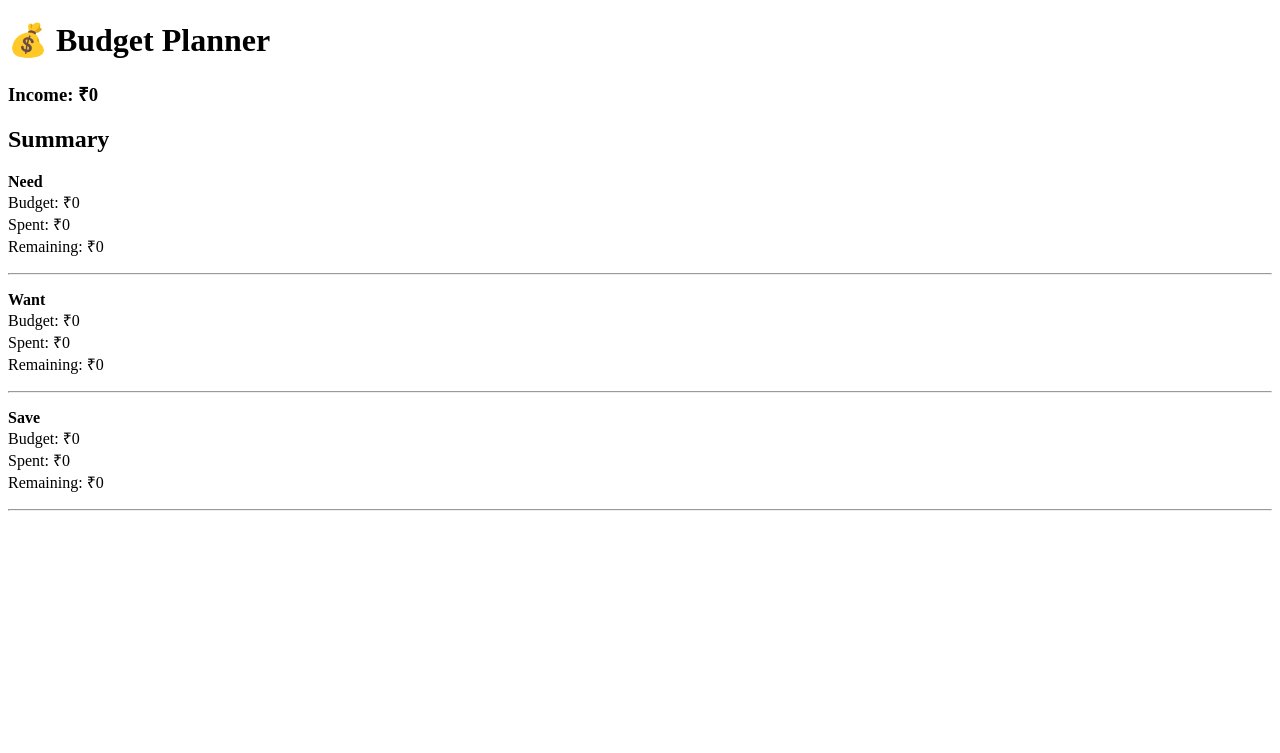
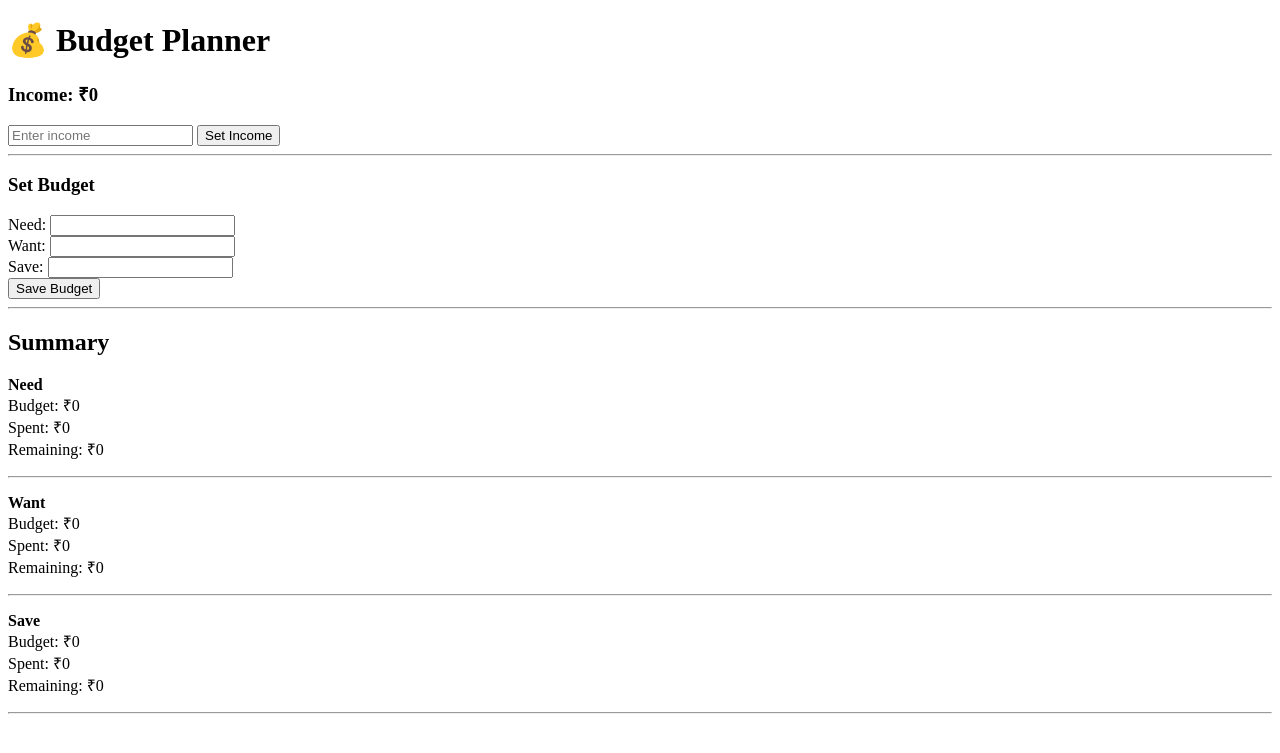
Before and after one commit to newunknownuser369-cell/Budget_Planner, a Flask app: page / in a window 1280 px wide. Shown: the top 753 px of the page. Run offline with Flask 3, Linux system fonts and the light colour scheme.

Commit message:
Update index.html

```diff
--- a/templates/index.html
+++ b/templates/index.html
@@ -8,6 +8,25 @@
 <h1>💰 Budget Planner</h1>
 
 <h3>Income: ₹{{ income }}</h3>
+
+<!-- INCOME FORM -->
+<form method="POST" action="/income">
+    <input name="income" placeholder="Enter income">
+    <button type="submit">Set Income</button>
+</form>
+
+<hr>
+
+<!-- BUDGET FORM -->
+<h3>Set Budget</h3>
+<form method="POST" action="/budget">
+    Need: <input name="need"><br>
+    Want: <input name="want"><br>
+    Save: <input name="save"><br>
+    <button type="submit">Save Budget</button>
+</form>
+
+<hr>
 
 <h2>Summary</h2>
 
```
